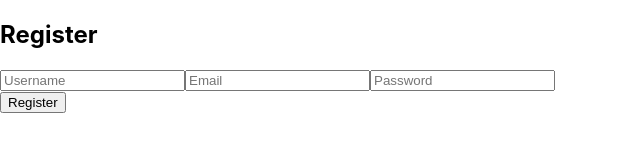
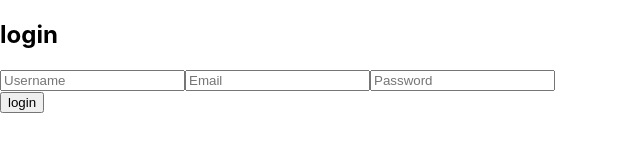
Before and after one commit to WilliamBerlin76/goal-keeper, a React (Create React App) app: page /login in a window 1280 px wide. Shown: the top 163 px of the page, without its empty margins (0-640 px from the left). Built offline with nearby package versions, Linux system fonts and the light colour scheme.

Commit message:
made the auth form dynamic to handle both register and login

```diff
--- a/src/App.js
+++ b/src/App.js
@@ -1,11 +1,21 @@
 import React from 'react';
+import { Route } from 'react-router-dom'
 import './App.css';
 
 import Register from './components/auth/register';
 
 function App() {
   return (
-    <Register />
+    <>
+      <Route
+        exact path='/register'
+        render={props => <Register type='register'/>}
+      />
+      <Route
+        exact path='/login'
+        render={props => <Register type='login'/>}
+      />
+    </>
   );
 }
 
--- a/src/actions/index.js
+++ b/src/actions/index.js
@@ -3,17 +3,17 @@ import axios from 'axios';
 export const USER_START = 'USER_START';
 export const SET_USER = 'SET_USER';
 
-export const register = userInfo => dispatch => {
+export const register = (userInfo, method) => dispatch => {
     dispatch({ type: USER_START });
 
-    axios.post('http://localhost:5000/api/auth/register', userInfo)
+    axios.post(`http://localhost:5000/api/auth/${method}`, userInfo)
         .then(res => {
-            let userInfo = res.data.newUser;
-            console.log(res);
-            localStorage.setItem('token', res.data.token)
-            dispatch({ type: SET_USER, payload: userInfo })
+            let user;
+            method === 'login' ? user = res.data.user : user = res.data.newUser;
+            sessionStorage.setItem('token', res.data.token)
+            dispatch({ type: SET_USER, payload: user })
         })
         .catch(err => {
-            console.log('ERROR FROM REGISTER', err)
+            console.log('ERROR FROM REGISTER', err);
         });
 };
--- a/src/components/auth/register.js
+++ b/src/components/auth/register.js
@@ -14,12 +14,12 @@ const Register = props => {
     };
 
     const handleSubmit = e => {
-        props.register(user)
+        props.register(user, props.type)
     };
 
     return (
         <>
-            <h2>Register</h2>
+            <h2>{props.type}</h2>
             <form>
                 <input
                     placeholder='Username'
@@ -40,7 +40,7 @@ const Register = props => {
                     onChange={handleChange}
                 />
             </form>
-            <button onClick={handleSubmit}>Register</button>
+            <button onClick={handleSubmit}>{props.type}</button>
         </>
     );
 };
@@ -54,4 +54,4 @@ const mapStateToProps = state => {
 export default connect(
     mapStateToProps,
     { register }
-)(Register)
+)(Register);
```
